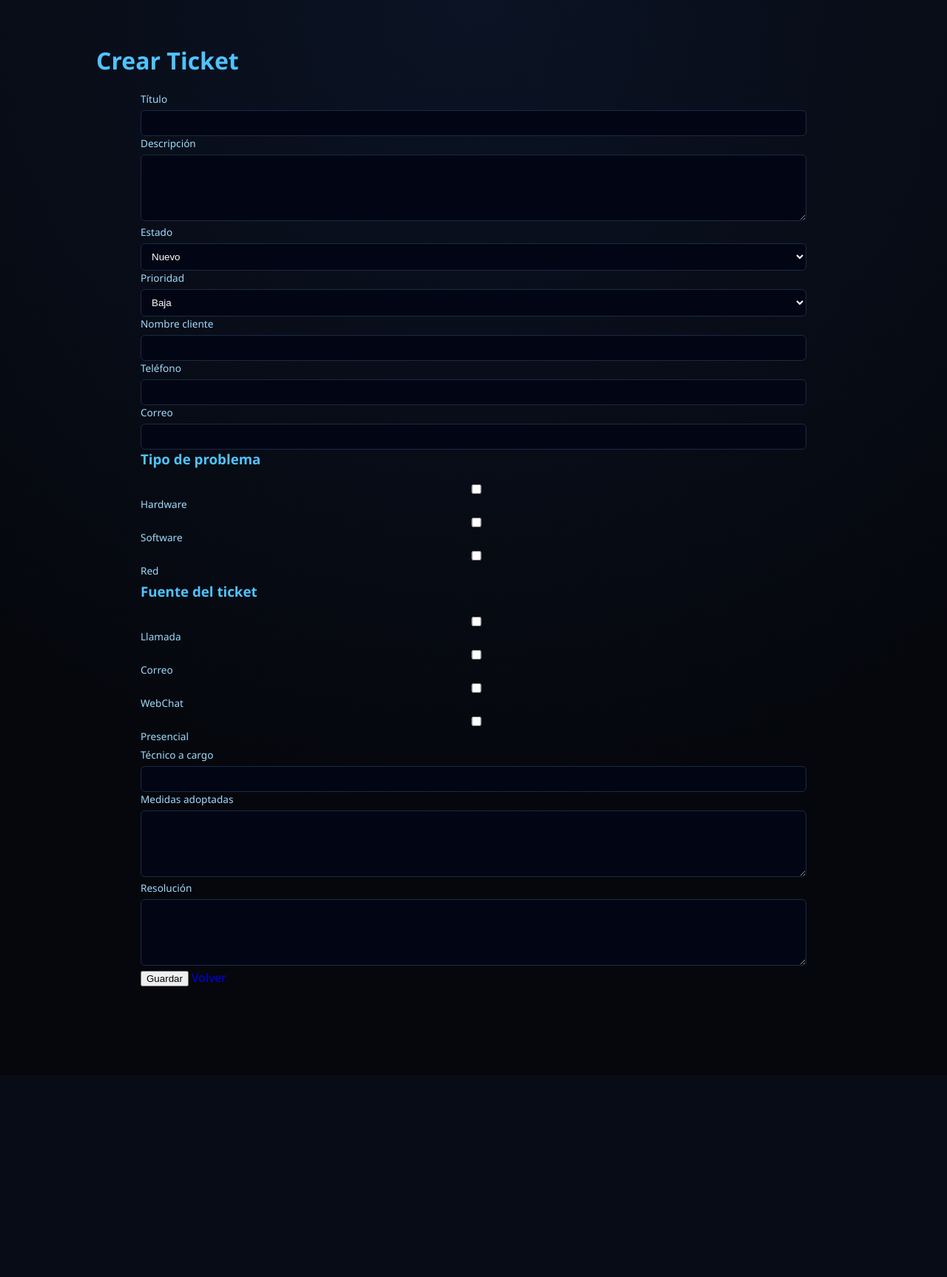
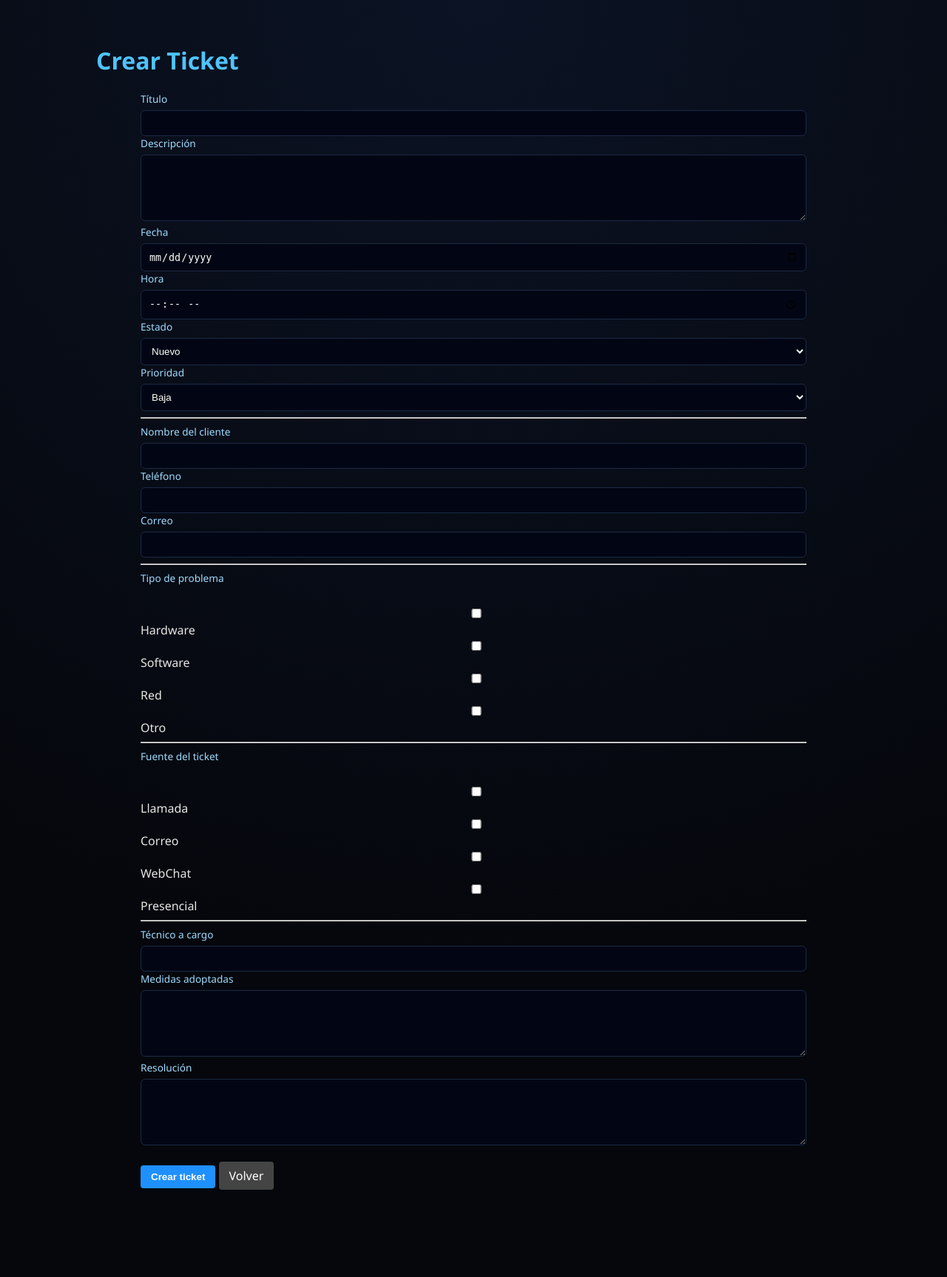
Before and after one commit to CarlokyOP/gestion-de-usuario, a Flask app: page /tickets/create in a window 1280 px wide. Shown: the whole page at 74% size. Before the commit the page ends 1334 px from the top, so only its background shows below. Run offline with Flask 3, Linux system fonts and the light colour scheme.

Commit message:
Update ticket_form.html

```diff
--- a/app/templates/ticket_form.html
+++ b/app/templates/ticket_form.html
@@ -2,7 +2,7 @@
 {% block content %}
 
 <div class="container">
-    <h1>{{ "Editar Ticket" if ticket else "Crear Ticket" }}</h1>
+    <h1>{{ 'Editar Ticket' if ticket else 'Crear Ticket' }}</h1>
 
     <form method="POST">
 
@@ -10,41 +10,56 @@
         <input type="text" name="titulo" value="{{ ticket.titulo if ticket else '' }}" required>
 
         <label>Descripción</label>
-        <textarea name="descripcion">{{ ticket.descripcion if ticket else '' }}</textarea>
+        <textarea name="descripcion" required>{{ ticket.descripcion if ticket else '' }}</textarea>
+
+        <label>Fecha</label>
+        <input type="date" name="fecha">
+
+        <label>Hora</label>
+        <input type="time" name="hora">
 
         <label>Estado</label>
         <select name="estado">
-            <option>Nuevo</option>
-            <option>En proceso</option>
-            <option>Cerrado</option>
+            <option value="Nuevo">Nuevo</option>
+            <option value="En proceso">En proceso</option>
+            <option value="Cerrado">Cerrado</option>
         </select>
 
         <label>Prioridad</label>
         <select name="prioridad">
-            <option>Baja</option>
-            <option>Media</option>
-            <option>Alta</option>
+            <option value="Baja">Baja</option>
+            <option value="Media">Media</option>
+            <option value="Alta">Alta</option>
         </select>
 
-        <label>Nombre cliente</label>
-        <input type="text" name="nombre_cliente">
+        <hr>
+
+        <label>Nombre del cliente</label>
+        <input type="text" name="nombre_cliente" required>
 
         <label>Teléfono</label>
-        <input type="text" name="telefono_cliente">
+        <input type="text" name="telefono_cliente" required>
 
         <label>Correo</label>
-        <input type="email" name="correo_cliente">
+        <input type="email" name="correo_cliente" required>
 
-        <h3>Tipo de problema</h3>
-        <label><input type="checkbox" name="tipo_problema" value="Hardware"> Hardware</label>
-        <label><input type="checkbox" name="tipo_problema" value="Software"> Software</label>
-        <label><input type="checkbox" name="tipo_problema" value="Red"> Red</label>
+        <hr>
 
-        <h3>Fuente del ticket</h3>
-        <label><input type="checkbox" name="fuente_ticket" value="Llamada"> Llamada</label>
-        <label><input type="checkbox" name="fuente_ticket" value="Correo"> Correo</label>
-        <label><input type="checkbox" name="fuente_ticket" value="WebChat"> WebChat</label>
-        <label><input type="checkbox" name="fuente_ticket" value="Presencial"> Presencial</label>
+        <label>Tipo de problema</label><br>
+        <input type="checkbox" name="tipo_problema" value="Hardware"> Hardware
+        <input type="checkbox" name="tipo_problema" value="Software"> Software
+        <input type="checkbox" name="tipo_problema" value="Red"> Red
+        <input type="checkbox" name="tipo_problema" value="Otro"> Otro
+
+        <hr>
+
+        <label>Fuente del ticket</label><br>
+        <input type="checkbox" name="fuente_ticket" value="Llamada"> Llamada
+        <input type="checkbox" name="fuente_ticket" value="Correo"> Correo
+        <input type="checkbox" name="fuente_ticket" value="WebChat"> WebChat
+        <input type="checkbox" name="fuente_ticket" value="Presencial"> Presencial
+
+        <hr>
 
         <label>Técnico a cargo</label>
         <input type="text" name="tecnico_a_cargo">
@@ -55,8 +70,12 @@
         <label>Resolución</label>
         <textarea name="resolucion"></textarea>
 
-        <button type="submit">Guardar</button>
-        <a href="{{ url_for('ticket.list_tickets') }}">Volver</a>
+        <br><br>
+        <button type="submit" class="btn-primary">
+            {{ 'Guardar cambios' if ticket else 'Crear ticket' }}
+        </button>
+
+        <a href="{{ url_for('ticket.list_tickets') }}" class="btn-secondary">Volver</a>
     </form>
 </div>
 
```
